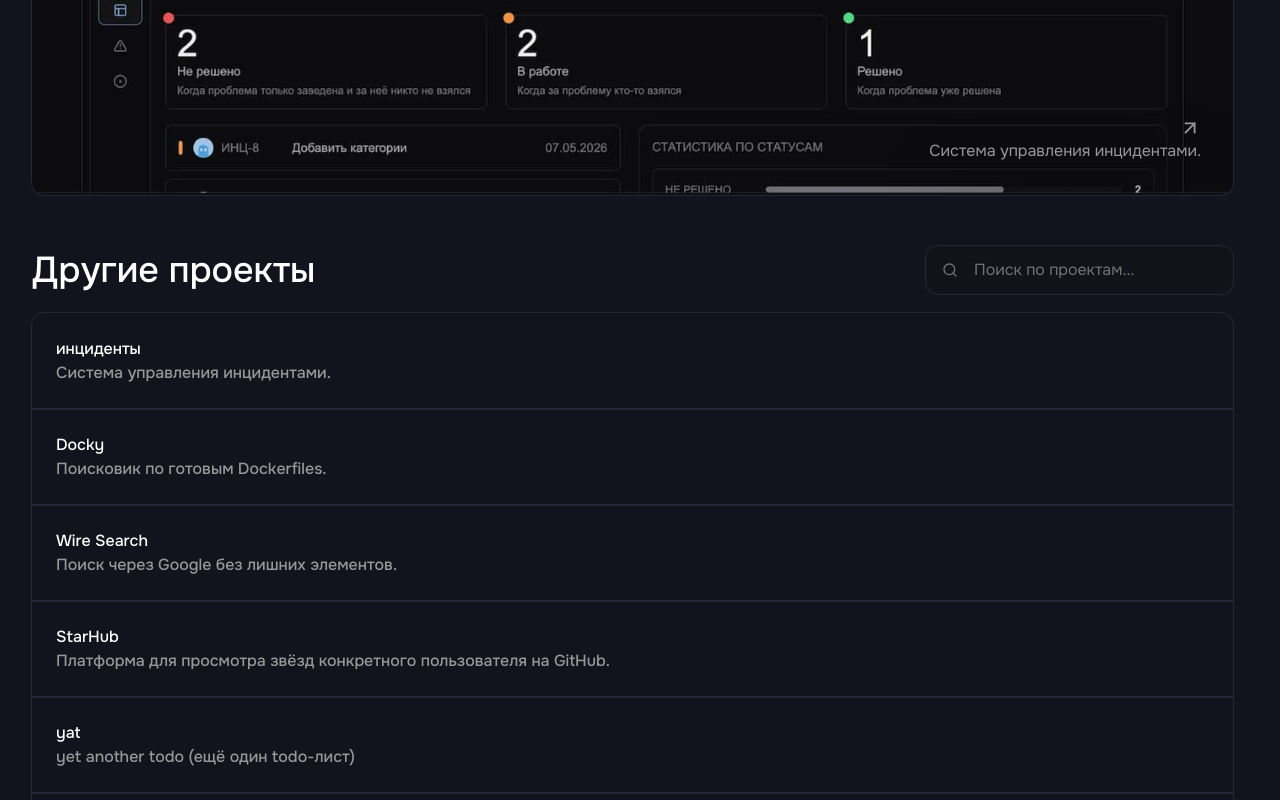
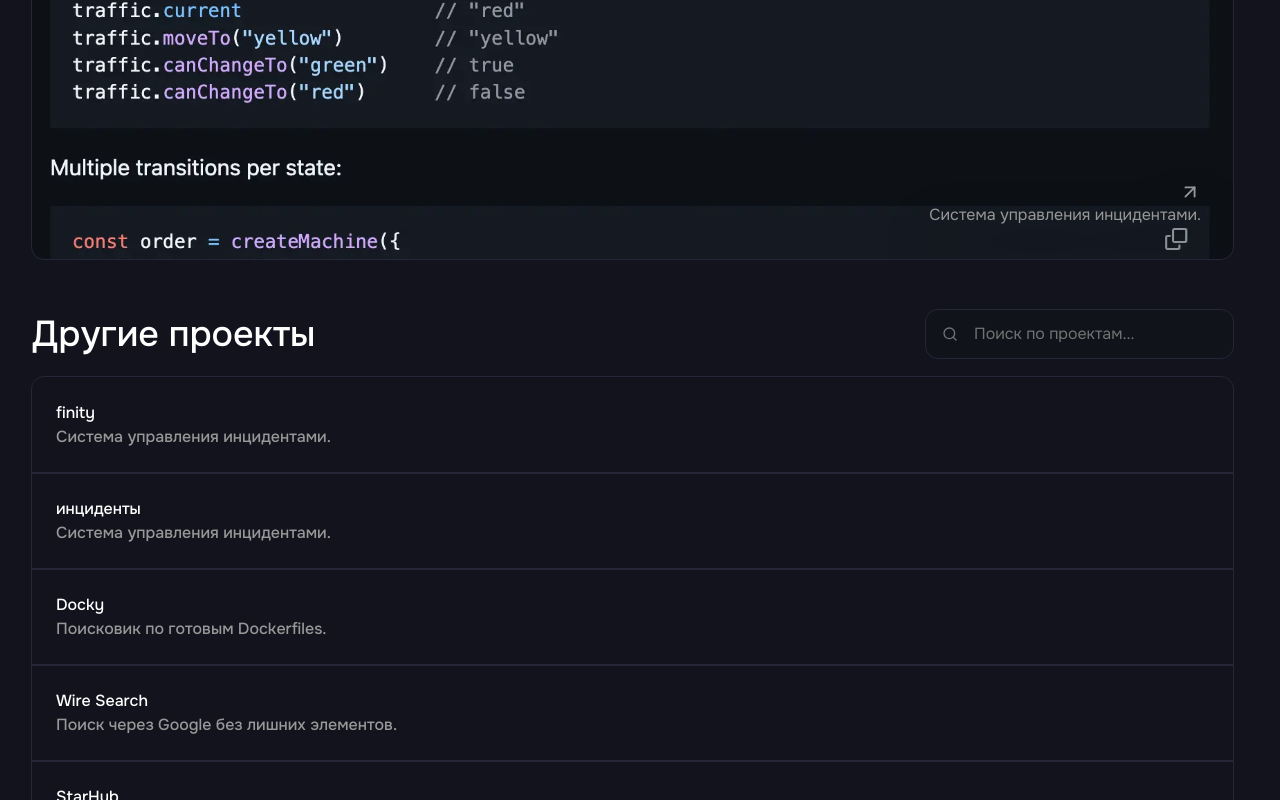
Before and after one commit to j0u1/www, a Next.js app: page / in a window 1280 px wide. Shown: the part 1371-2171 px from the top of the page. Built offline with nearby package versions, Linux system fonts and the light colour scheme; no server answers.

Commit message:
Refactor code structure for improved readability and maintainability

```diff
--- a/app/data/projects.ts
+++ b/app/data/projects.ts
@@ -1,6 +1,12 @@
 import { Projects } from '../types/projects';
 
 export const PROJECTS: Projects[] = [
+  {
+    title: 'finity',
+    description: 'Система управления инцидентами.',
+    image: '/images/projects/finity.webp',
+    link: 'https://npmx.dev/package/@j0u1/finity'
+  },
   {
     title: 'инциденты',
     description: 'Система управления инцидентами.',
```
Also changed, not shown: public/images/projects/finity.webp (added).
